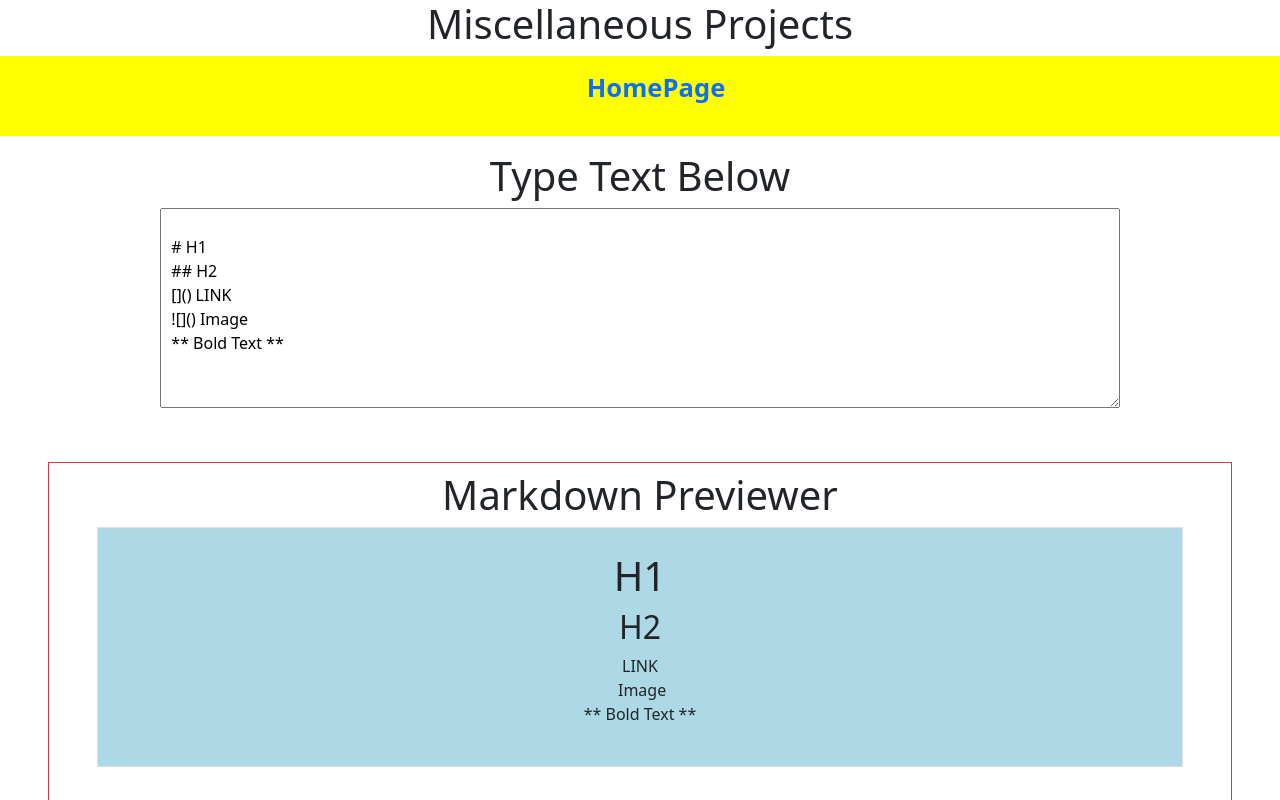
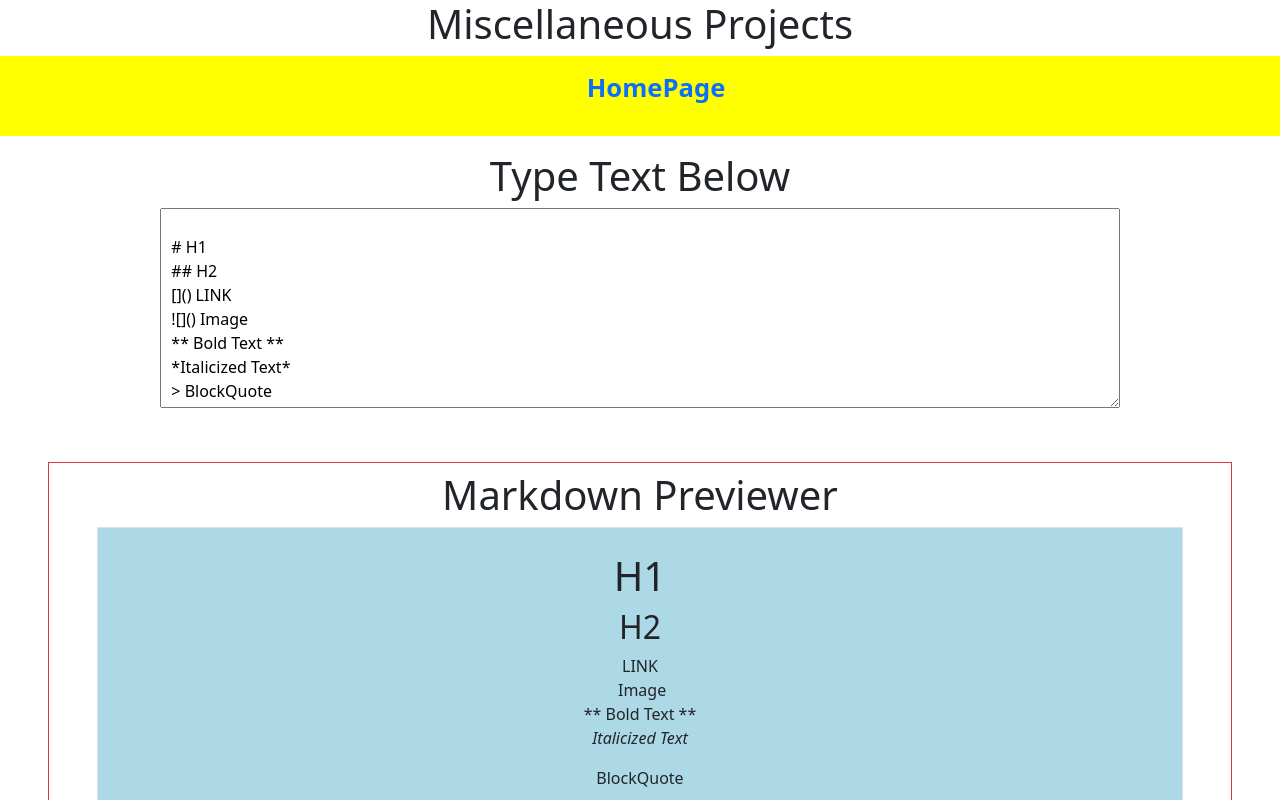
Before and after one commit to StudentCZ/MiscProjects, a React (Create React App) app: page /markdown in a window 1280 px wide. Shown: the top 800 px of the page. Built offline with nearby package versions, Linux system fonts and the light colour scheme.

Commit message:
added more markdown text

```diff
--- a/src/Markdown_Previewer/Markdown.js
+++ b/src/Markdown_Previewer/Markdown.js
@@ -9,6 +9,13 @@ const Markdown = () => {
   []() LINK
   ![]() Image
   ** Bold Text **
+  *Italicized Text*
+  > BlockQuote
+
+  LIST
+  1. First item
+  2. Second item
+  3. Third item
 
   `);
 
```
